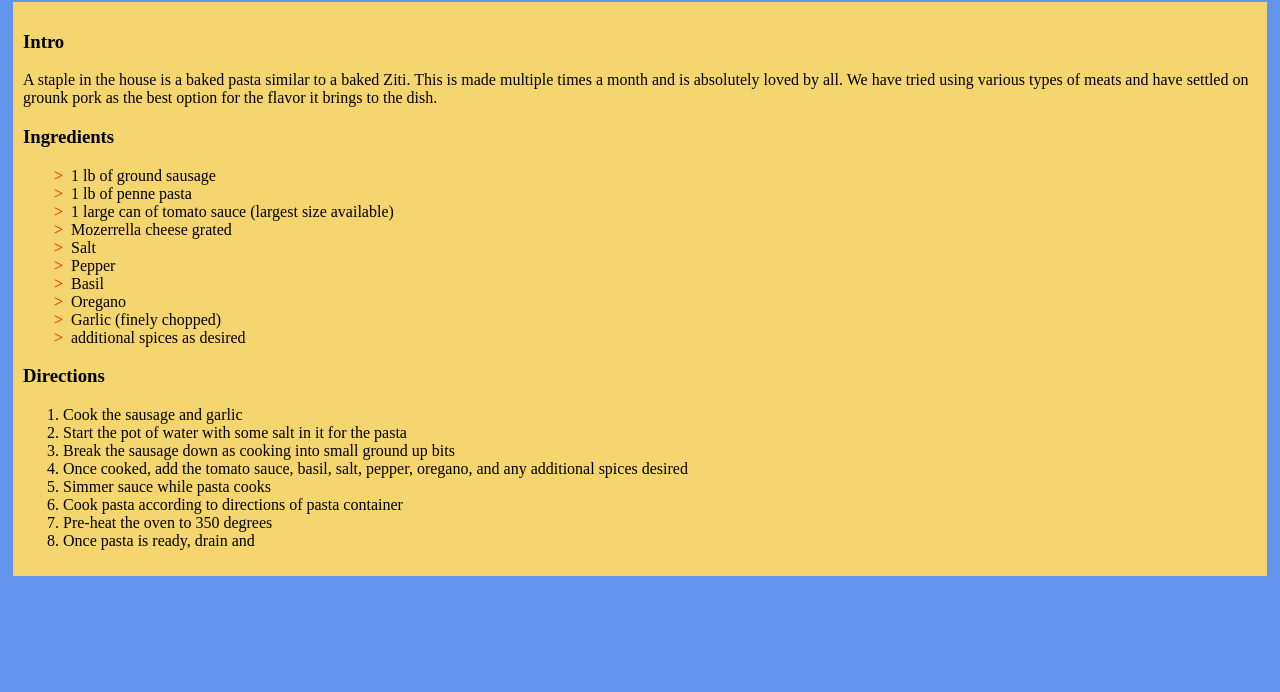
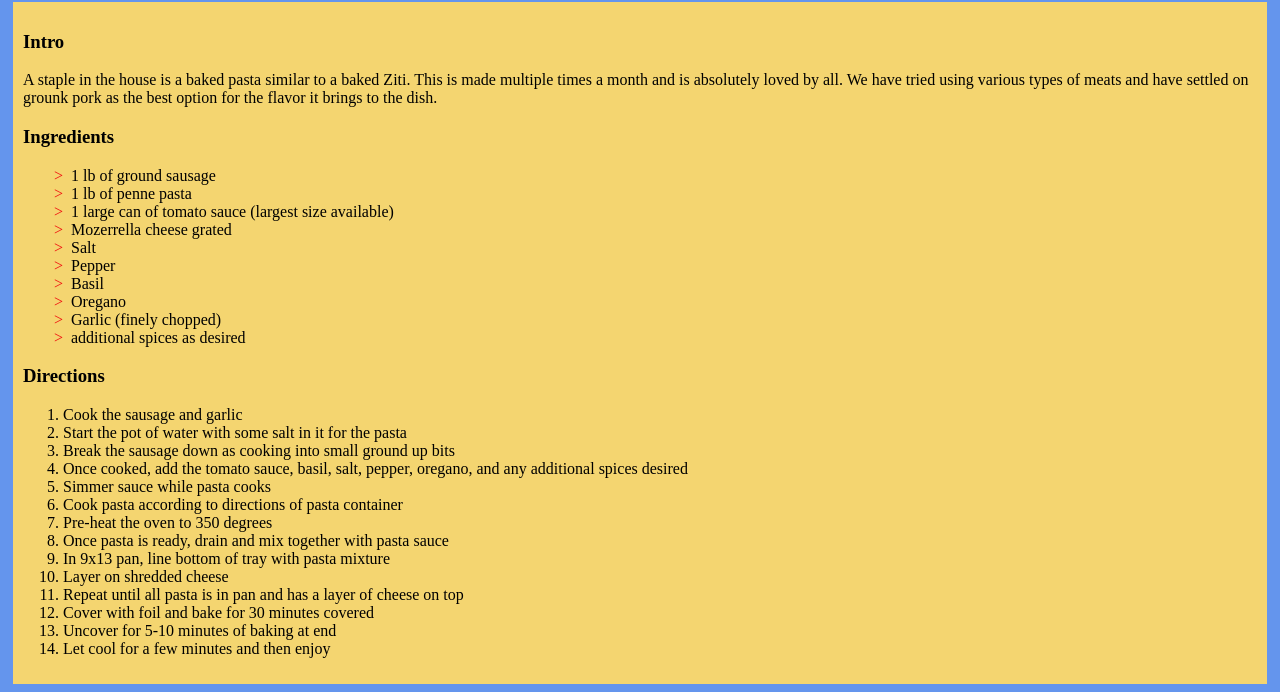
Before and after one commit to jsmit1993/odin-recipes, a plain HTML site: page recipes/backed_pasta.html in a window 1280 px wide. Shown: the part 114-806 px from the top of the page. Drawn offline with Linux system fonts and the light colour scheme.

Commit message:
Finish baked pasta recipe

```diff
--- a/recipes/backed_pasta.html
+++ b/recipes/backed_pasta.html
@@ -43,7 +43,13 @@
             <li>Simmer sauce while pasta cooks</li>
             <li>Cook pasta according to directions of pasta container</li>
             <li>Pre-heat the oven to 350 degrees</li>
-            <li>Once pasta is ready, drain and </li>
+            <li>Once pasta is ready, drain and mix together with pasta sauce</li>
+            <li>In 9x13 pan, line bottom of tray with pasta mixture</li>
+            <li>Layer on shredded cheese</li>
+            <li>Repeat until all pasta is in pan and has a layer of cheese on top</li>
+            <li>Cover with foil and bake for 30 minutes covered</li>
+            <li>Uncover for 5-10 minutes of baking at end</li>
+            <li>Let cool for a few minutes and then enjoy</li>
         </ol>
     </div>
 </body>
```
